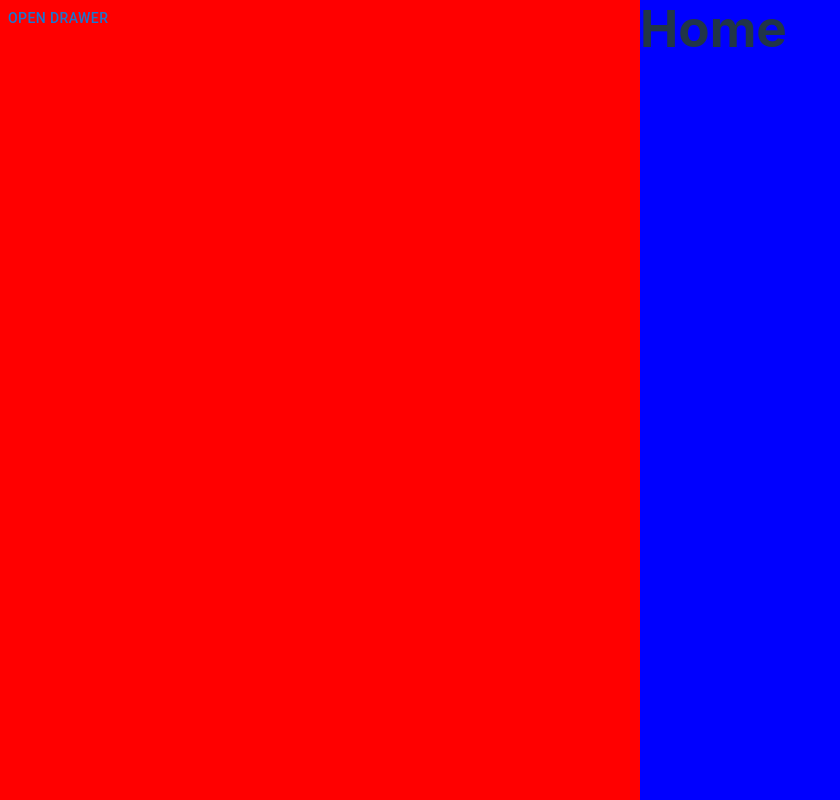
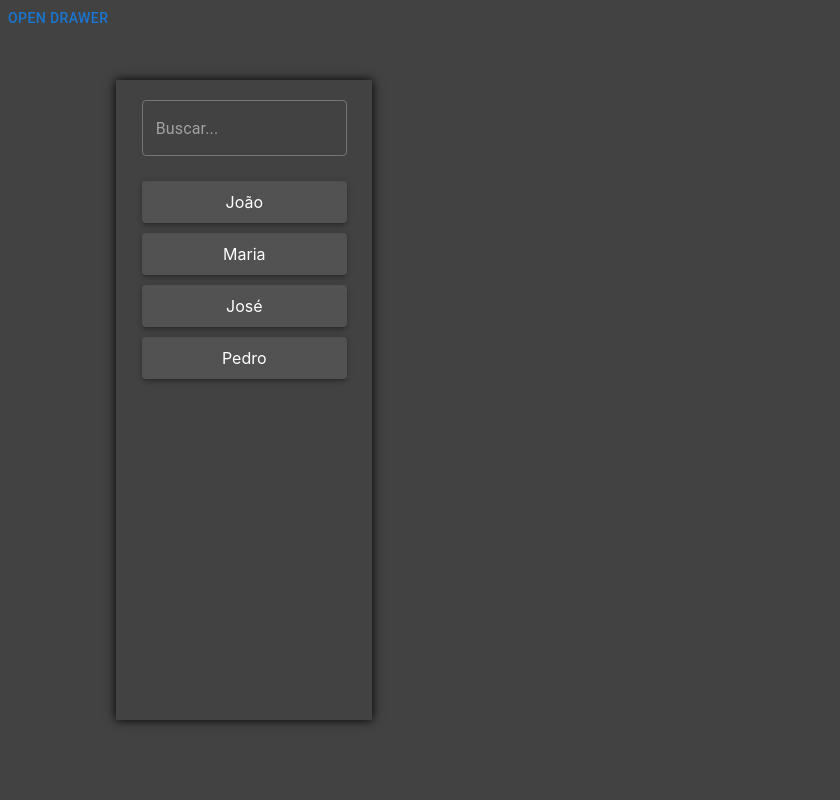
Before and after one commit to franpercivaldi/Sinergia_technical_test, a React (Vite) app in the folder sinergia-front/: page / in a window 1280 px wide. Shown: the whole page, without its empty margins (0-840 px from the left). Built offline with nearby package versions, Linux system fonts and the light colour scheme.

Commit message:
Change style and add input search in ListColaboradores component

```diff
--- /dev/null
+++ b/sinergia-front/src/components/ListColaboradores.jsx
@@ -0,0 +1,107 @@
+import React, { useState } from 'react';
+import { Paper, Box, TextField, ThemeProvider, createTheme } from '@mui/material';
+
+const styles = {
+  container: {
+    display: 'flex',
+    flexDirection: 'column',
+    alignItems: 'center',
+    justifyContent: 'flex-start',
+    height: '80vh',
+    width: '60%',
+    overflow: 'auto',
+    scrollbarWidth: 'thin',
+    scrollbarColor: '#424242 #212121',
+    boxShadow: '0 0 10px #000',
+    padding: '20px',
+  },
+  item: {
+    display: 'flex',
+    alignItems: 'center',
+    justifyContent: 'center',
+    height: '7%',
+    width: '95%',
+    padding: '10px',
+    margin: '5px',
+    transition: 'background-color 0.3s, box-shadow 0.3s',
+    '&:hover': {
+      backgroundColor: '#616161', // Cambio de color de fondo al hacer hover
+      boxShadow: '0 4px 20px rgba(0,0,0,0.5)', // Sombra más pronunciada en hover
+    },
+  },
+  searchBox: {
+    marginBottom: '20px',
+    width: '95%',
+    backgroundColor: '#424242',
+    borderRadius: '25px',
+    '& .MuiInputBase-root': {
+      color: '#ffffff',
+    },
+    '& .MuiOutlinedInput-root': {
+      '& fieldset': {
+        borderColor: '#757575',
+      },
+      '&:hover fieldset': {
+        borderColor: '#ffffff',
+      },
+      '&.Mui-focused fieldset': {
+        borderColor: '#ffffff',
+      },
+    },
+  },
+};
+
+// Crear el tema oscuro
+const darkTheme = createTheme({
+  palette: {
+    mode: 'dark',
+    background: {
+      paper: '#424242', // Color oscuro para los Papers
+    },
+    text: {
+      primary: '#ffffff', // Color de texto blanco en modo oscuro
+    },
+  },
+});
+
+const ListColaboradores = ({ colaboradores }) => {
+  const [searchTerm, setSearchTerm] = useState('');
+
+  const filteredColaboradores = colaboradores.filter((colaborador) =>
+    colaborador.name.toLowerCase().includes(searchTerm.toLowerCase())
+  );
+
+  return (
+    <ThemeProvider theme={darkTheme}>
+      <Box style={styles.container}>
+        {/* Input de búsqueda */}
+        <TextField
+          variant="outlined"
+          placeholder="Buscar..."
+          value={searchTerm}
+          onChange={(e) => setSearchTerm(e.target.value)}
+          sx={styles.searchBox}
+        />
+
+        {/* Lista de colaboradores filtrada */}
+        {filteredColaboradores.map((colaborador) => (
+          <Paper
+            key={colaborador.id}
+            style={styles.item}
+            elevation={3}
+            sx={{
+              '&:hover': {
+                backgroundColor: '#616161', // Cambio de fondo
+                boxShadow: '0 4px 20px rgba(0,0,0,0.5)', // Sombra al hacer hover
+              },
+            }}
+          >
+            {colaborador.name}
+          </Paper>
+        ))}
+      </Box>
+    </ThemeProvider>
+  );
+};
+
+export default ListColaboradores;
--- a/sinergia-front/src/index.css
+++ b/sinergia-front/src/index.css
@@ -34,6 +34,7 @@ body {
   display: flex;
   min-height: 100vh;
   min-width: 100vw;
+  background-color: #424242;
 }
 
 h1 {
--- a/sinergia-front/src/pages/Home.jsx
+++ b/sinergia-front/src/pages/Home.jsx
@@ -1,18 +1,35 @@
 import React from 'react';
 import Sidebar from '../components/Sidebar';
+import ListColaboradores from '../components/ListColaboradores';
 import Grid from '@mui/material/Grid2';
 
 const Home = () => {
+
+  const colaboradores = [
+    {id:1, name:'João'},
+    {id:2, name:'Maria'},
+    {id:3, name:'José'},
+    {id:4, name:'Pedro'},
+  ]
+
+
   return(
     <Grid container sx={{minHeight:'100%', minWidth:'100vw'}}>
+      <Sidebar />
       {/* First part of the screen */}
-      <Grid size={6} sx={{backgroundColor:'red'}}>
-        <Sidebar />
+      <Grid
+        size={4}
+        sx={{
+          display: 'flex',
+          alignItems: 'center',
+          justifyContent: 'left',
+        }}
+      >
+        <ListColaboradores colaboradores={colaboradores}/>
       </Grid>
 
       {/* Second part of the screen */}
-      <Grid size={6} sx={{backgroundColor:'blue'}}>
-        <h1>Home</h1>
+      <Grid >
       </Grid>
     </Grid>
   );
```
